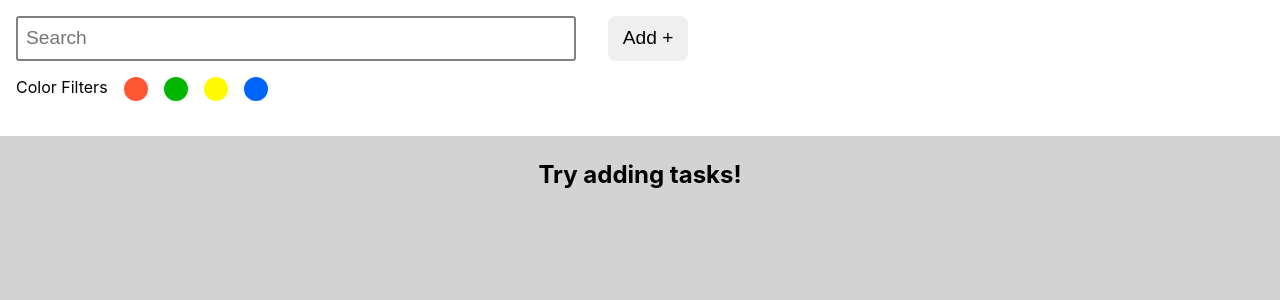
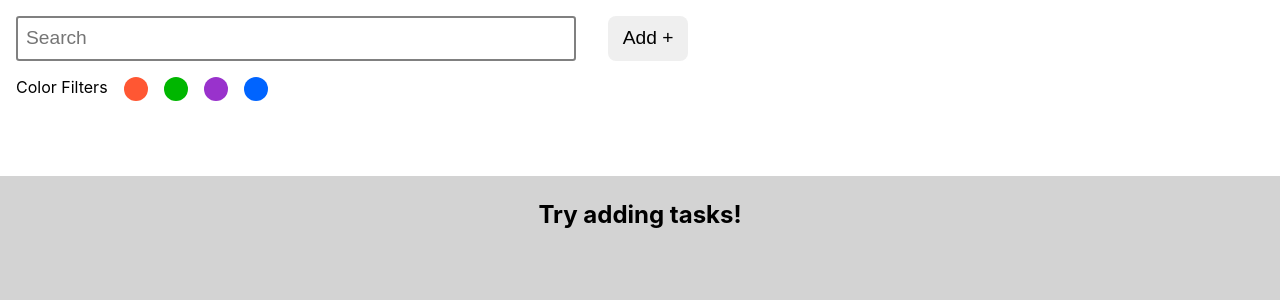
Before and after one commit to sanjayrajpurohit36/Notes, a React (Create React App) app: page / in a window 1280 px wide. Shown: the top 300 px of the page. Built offline with nearby package versions, Linux system fonts and the light colour scheme.

Commit message:
Styles and color combination update.

```diff
--- a/src/Page/HomePage/index.css
+++ b/src/Page/HomePage/index.css
@@ -1,6 +1,6 @@
 .header-container {
   display: flex;
-  height: 8.5rem;
+  height: 11rem;
   padding: 0.5rem;
 }
 
@@ -18,7 +18,6 @@
 
 .header-search-input {
   padding: 0.5rem;
-  border: none;
   border-radius: 0.2rem;
   width: 35rem;
   margin-right: 2rem;
@@ -38,7 +37,7 @@
   display: flex;
   flex-direction: column;
   gap: 1rem;
-  height: calc(100% - 4rem);
+  height: calc(100% - 11rem);
   overflow-y: auto;
   background: lightgrey;
   padding: 1rem;
--- a/src/components/Sidebar/index.css
+++ b/src/components/Sidebar/index.css
@@ -15,7 +15,7 @@
   background: rgb(179, 179, 190);
   border: 1px solid black;
   z-index: 1;
-  transition: all 0.3s ease;
+  transition: all 1s ease;
 }
 
 .show {
--- a/src/utils/colors.json
+++ b/src/utils/colors.json
@@ -1,6 +1,6 @@
 {
-    "red": "#FF5733",
-    "green": "#00B600",
-    "yellow": "#FFFB06",
-    "blue": "#0064FF"
+  "red": "#FF5733",
+  "green": "#00B600",
+  "purple": "#9932cc",
+  "blue": "#0064FF"
 }
```
